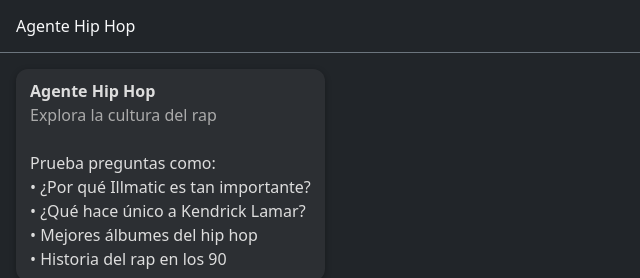
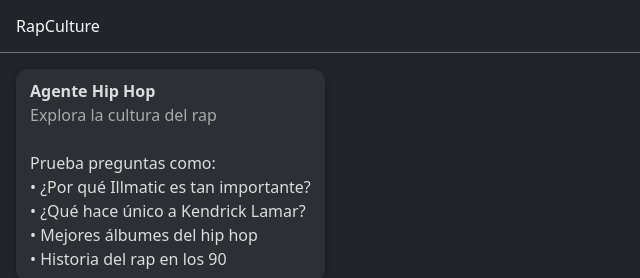
Before and after one commit to eduardcortess879/Modelo-ia-hip-hop, a website: page frontend/index.html in a window 1280 px wide. Shown: the top 278 px of the page, 0-640 px from the left. Drawn offline with nearby package versions, Linux system fonts and the light colour scheme.

```diff
--- a/frontend/index.html
+++ b/frontend/index.html
@@ -5,7 +5,7 @@
   <meta charset="UTF-8">
   <meta name="viewport" content="width=device-width, initial-scale=1.0">
 
-  <title>Agente Hip Hop</title>
+  <title>RapCulture</title>
 
   <!-- Bootstrap -->
   <link href="https://cdn.jsdelivr.net/npm/bootstrap@5.3.3/dist/css/bootstrap.min.css" rel="stylesheet">
@@ -25,7 +25,7 @@
     <div class="d-flex align-items-center justify-content-between p-2 p-md-3 border-bottom border-secondary">
 
       <!-- Responsive text -->
-      <h5 class="mb-0 fs-6 fs-md-4">Agente Hip Hop</h5>
+      <h5 class="mb-0 fs-6 fs-md-4">RapCulture</h5>
 
       <span class="badge bg-success">Online</span>
     </div>
```
